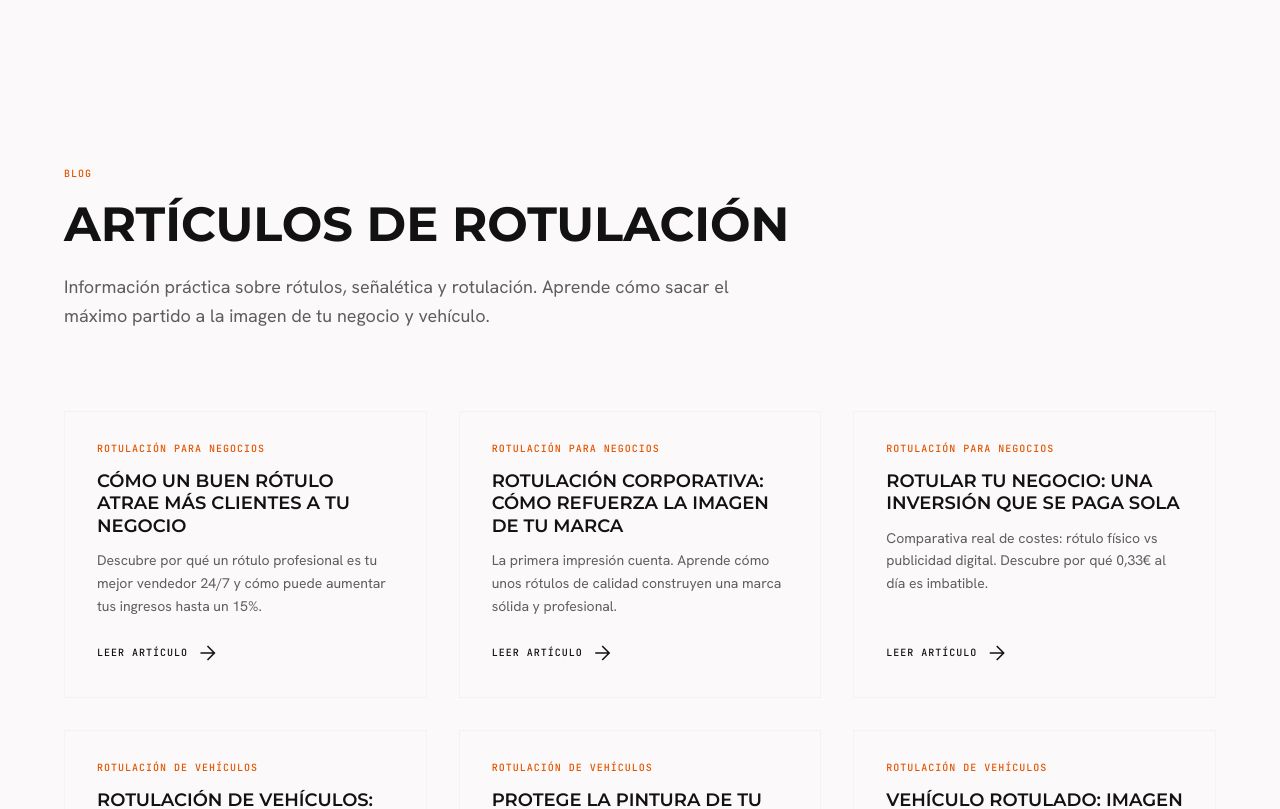
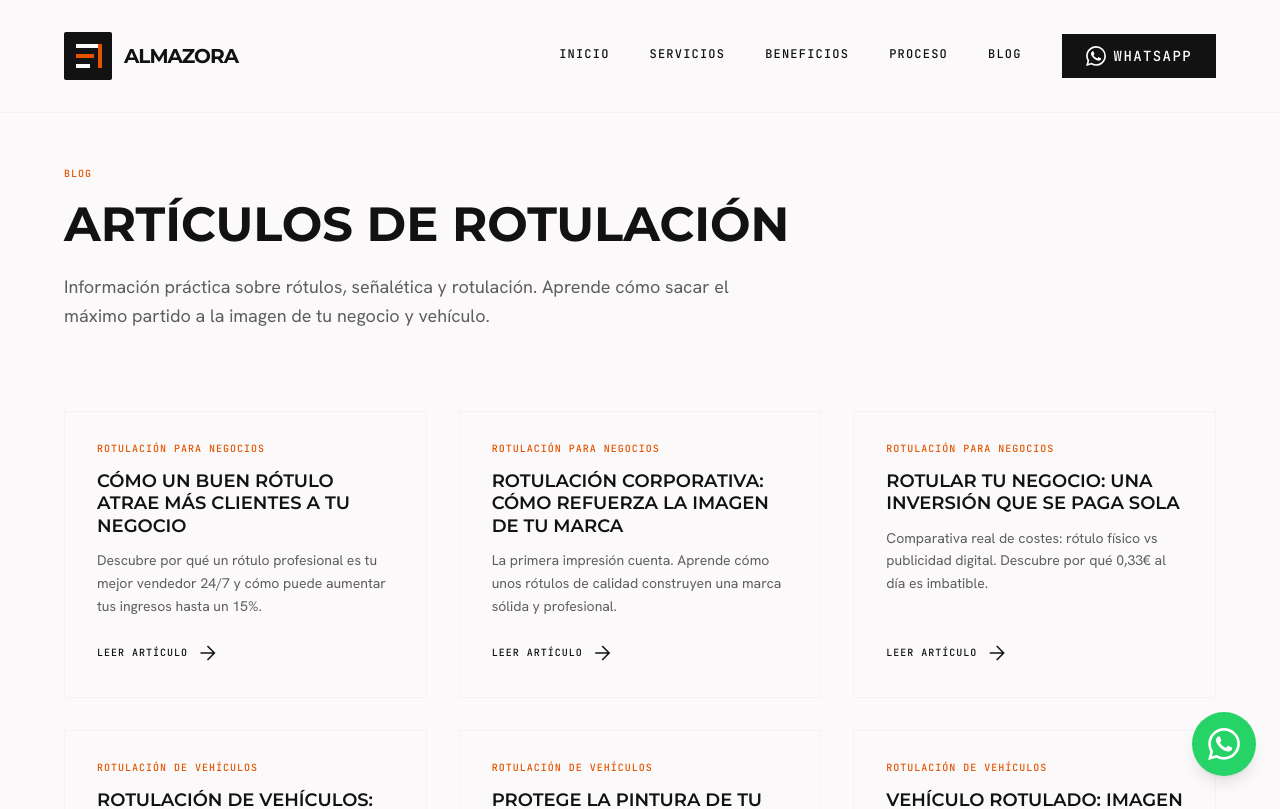
Before and after one commit to elgranjm3000/rotulossalmozora, a Next.js app: page /blog in a window 1280 px wide. Shown: the top 809 px of the page. Built offline with nearby package versions, Linux system fonts and the light colour scheme.

Commit message:
Add blog layout with Navigation and Footer
- Blog pages now include full site navbar with logo, links, and WhatsApp
- Blog pages now include footer with floating WhatsApp button
- Layout wraps all /blog/* routes including individual articles

```diff
--- /dev/null
+++ b/app/blog/layout.tsx
@@ -0,0 +1,12 @@
+import { Navigation } from '@/components/Navigation'
+import { Footer } from '@/components/Footer'
+
+export default function BlogLayout({ children }: { children: React.ReactNode }) {
+  return (
+    <>
+      <Navigation />
+      <main>{children}</main>
+      <Footer />
+    </>
+  )
+}
```
